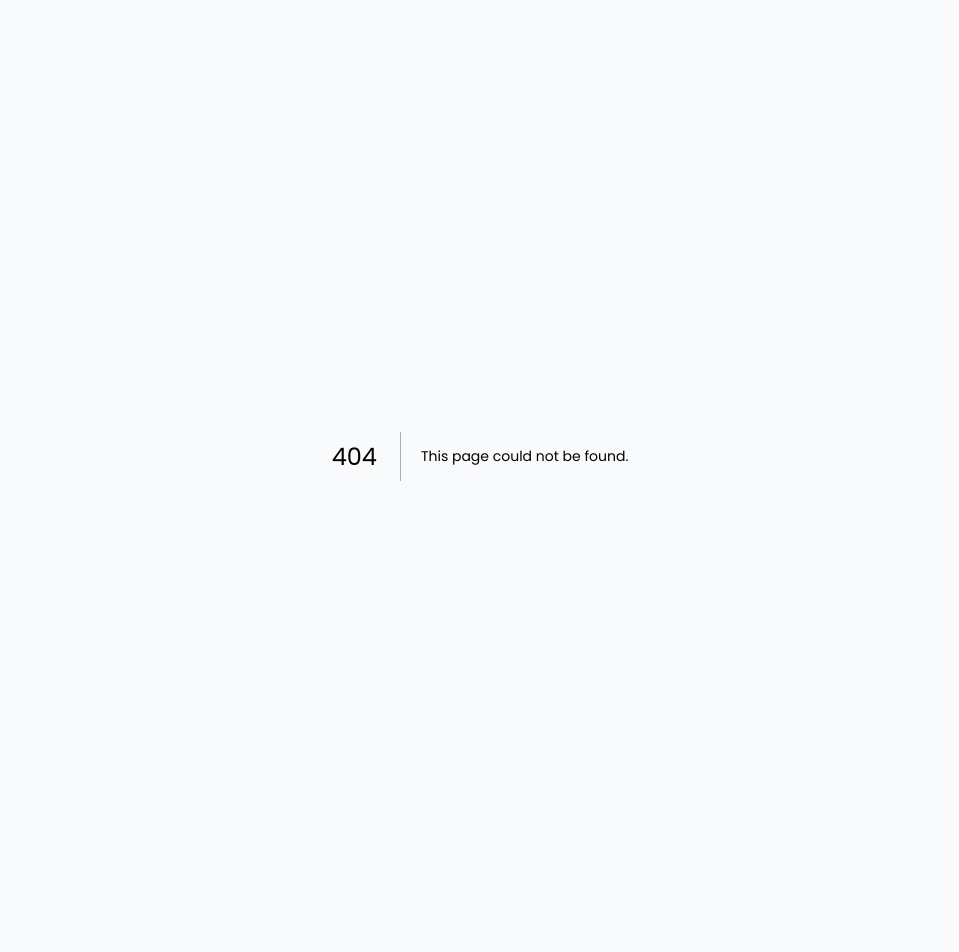
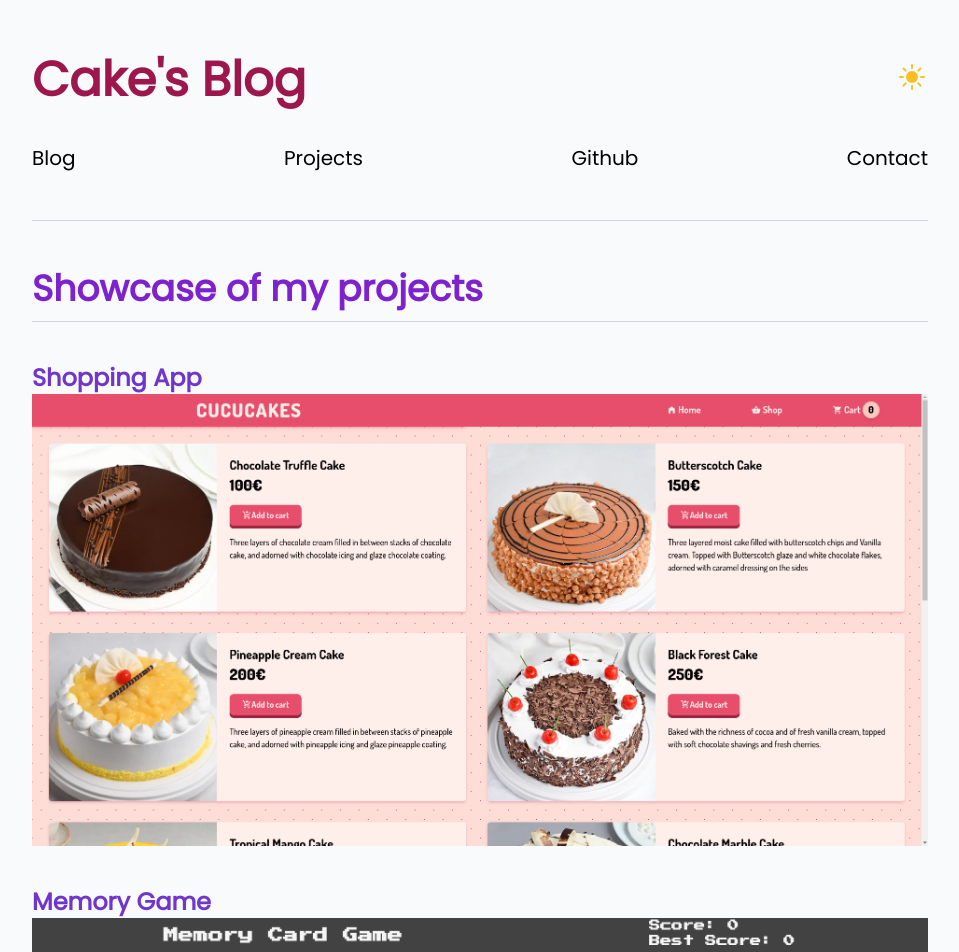
Before and after one commit to cakegod/Blog-API, a Next.js app in the folder client/: page /projects in a window 1280 px wide. Before the commit this address had no page. Shown: the top 952 px of the page, without its empty margins (160-1119 px from the left). Before the commit the page ends 880 px from the top, so only its background shows below. Built offline with nearby package versions, Linux system fonts and the light colour scheme.

Commit message:
feat: add projects

```diff
--- a/client/src/app/blog/layout.tsx
+++ /dev/null
@@ -1,19 +0,0 @@
-'use client';
-
-import { ThemeProvider } from 'next-themes';
-import Header from '@blog/Header';
-import Footer from '@blog/Footer';
-
-interface Props {
-  children: React.ReactNode;
-}
-
-export default function BlogLayout({ children }: Props) {
-  return (
-    <ThemeProvider attribute='class' enableSystem={true}>
-      <Header />
-      {children}
-      <Footer />
-    </ThemeProvider>
-  );
-}
--- a/client/src/app/blog/page.tsx
+++ b/client/src/app/blog/page.tsx
@@ -5,7 +5,7 @@ export default async function HomePage() {
   return (
     <>
       <AboutMe />
-      <h2 className='border-b border-zinc-300 pb-3 text-4xl font-semibold text-purple-700 dark:border-zinc-700 dark:text-purple-400'>
+      <h2 className='border-b border-zinc-300 pb-3 text-3xl md:text-4xl font-semibold text-purple-700 dark:border-zinc-700 dark:text-purple-400'>
         Latest posts
       </h2>
       <main className='flex grow flex-col gap-10 py-10'>
--- a/client/src/app/layout.tsx
+++ b/client/src/app/layout.tsx
@@ -1,5 +1,10 @@
+'use client';
+
+import Header from '@blog/Header';
+import Footer from '@blog/Footer';
 import '@/styles/global.css';
 import { Poppins } from '@next/font/google';
+import { ThemeProvider } from 'next-themes';
 
 const poppins = Poppins({
   weight: '400',
@@ -22,7 +27,13 @@ export default function RootLayout({
       </head>
       <body className='flex min-h-screen w-full justify-center overflow-y-scroll bg-slate-50 p-6 pt-14 dark:bg-[#161b22]'>
         <div className='w-full max-w-4xl'>
-          <div className='flex min-h-screen flex-col'>{children}</div>
+          <div className='flex min-h-screen flex-col'>
+            <ThemeProvider attribute='class' enableSystem={true}>
+              <Header />
+              {children}
+              <Footer />
+            </ThemeProvider>
+          </div>
         </div>
       </body>
     </html>
--- /dev/null
+++ b/client/src/app/projects/page.tsx
@@ -0,0 +1,34 @@
+import Project from '@blog/projects/Project';
+import { IProject } from '@/types';
+import cucucakes from '~/cucucakes.png';
+import memoryGame from '~/memory-game.png';
+
+function page() {
+  const projects: IProject[] = [
+    {
+      image: cucucakes,
+      name: 'Shopping App',
+      link: 'http://shopping-cart-cakegod.vercel.app/',
+    },
+    {
+      image: memoryGame,
+      name: 'Memory Game',
+      link: 'http://memory-card-game-umber.vercel.app/',
+    },
+  ];
+
+  return (
+    <>
+      <h2 className='border-b border-zinc-300 py-12 pb-3 text-3xl font-semibold text-purple-700 dark:border-zinc-700 dark:text-purple-400 md:text-4xl'>
+        Showcase of my projects
+      </h2>
+      <main className='flex flex-col gap-10 py-10'>
+        {projects.map((project) => (
+          <Project key={project.name} project={project} />
+        ))}
+      </main>
+    </>
+  );
+}
+
+export default page;
--- a/client/src/app/user/login/page.tsx
+++ /dev/null
@@ -1,62 +0,0 @@
-'use client';
-
-import React, { useState } from 'react';
-
-function Login() {
-  const [form, setForm] = useState({
-    email: '',
-    password: '',
-  });
-
-  const handleChange = (e: React.ChangeEvent<HTMLInputElement>) => {
-    setForm({ ...form, [e.target.name]: e.target.value });
-  };
-  // new URL('/user/register', process.env.URL)
-  const handleSubmit = async (e: React.FormEvent) => {
-    e.preventDefault();
-    await fetch(new URL(`/user/login`, process.env.URL), {
-      method: 'POST',
-      body: JSON.stringify({
-        email: form.email,
-        password: form.password,
-      }),
-      headers: {
-        'Content-type': 'application/json; charset=UTF-8',
-      },
-    })
-      .then((response) => response.json())
-      .then((data) => {
-        console.log(data);
-      })
-      .catch((err) => {
-        console.log(err.message);
-      });
-  };
-
-  return (
-    <form
-      action=''
-      method='POST'
-      className='flex flex-col'
-      onSubmit={handleSubmit}
-    >
-      <label htmlFor='email'>Email</label>
-      <input
-        onChange={handleChange}
-        value={form.email}
-        type='email'
-        name='email'
-      />
-      <label htmlFor='password'>Password</label>
-      <input
-        onChange={handleChange}
-        value={form.password}
-        type='password'
-        name='password'
-      />
-      <button type='submit'>Login</button>
-    </form>
-  );
-}
-
-export default Login;
--- a/client/src/components/blog/Header.tsx
+++ b/client/src/components/blog/Header.tsx
@@ -18,8 +18,8 @@ function Header() {
       </div>
       <nav className='flex justify-between text-lg font-medium dark:text-zinc-300 md:text-xl  [&>*]:transition-all hover:[&>*]:text-red-600 dark:[&>*]:transition-all dark:hover:[&>*]:text-red-400'>
         <Link href='/'>Blog</Link>
+        <Link href='/projects'>Projects</Link>
         <Link href='https://github.com/cakegod'>Github</Link>
-        <Link href='/portfolio'>Portfolio</Link>
         <Link href='/contact'>Contact</Link>
       </nav>
     </header>
--- /dev/null
+++ b/client/src/components/blog/projects/Project.tsx
@@ -0,0 +1,22 @@
+import Image from 'next/image';
+import { IProject } from '@/types';
+import Link from 'next/link';
+
+interface Props {
+  project: IProject;
+}
+
+function Project({ project }: Props) {
+  return (
+    <div>
+      <Link href={project.link}>
+        <h3 className='text-xl font-semibold text-violet-700 contrast-[.85] transition-all duration-500 visited:text-red-500 hover:text-pink-600 dark:text-violet-400 dark:hover:text-pink-400 md:text-2xl'>
+          {project.name}
+        </h3>
+        <Image src={project.image} alt={project.name} />
+      </Link>
+    </div>
+  );
+}
+
+export default Project;
--- a/client/src/types.ts
+++ b/client/src/types.ts
@@ -1,3 +1,5 @@
+import { StaticImageData } from 'next/image';
+
 /* eslint-disable import/prefer-default-export */
 interface IPost {
   title: string;
@@ -10,4 +12,10 @@ interface IPost {
   published: boolean;
 }
 
-export type { IPost };
+interface IProject {
+  image: StaticImageData;
+  name: string;
+  link: string;
+}
+
+export type { IPost, IProject };
```
Also changed, not shown: client/public/cucucakes.png (added), client/public/memory-game.png (added).
